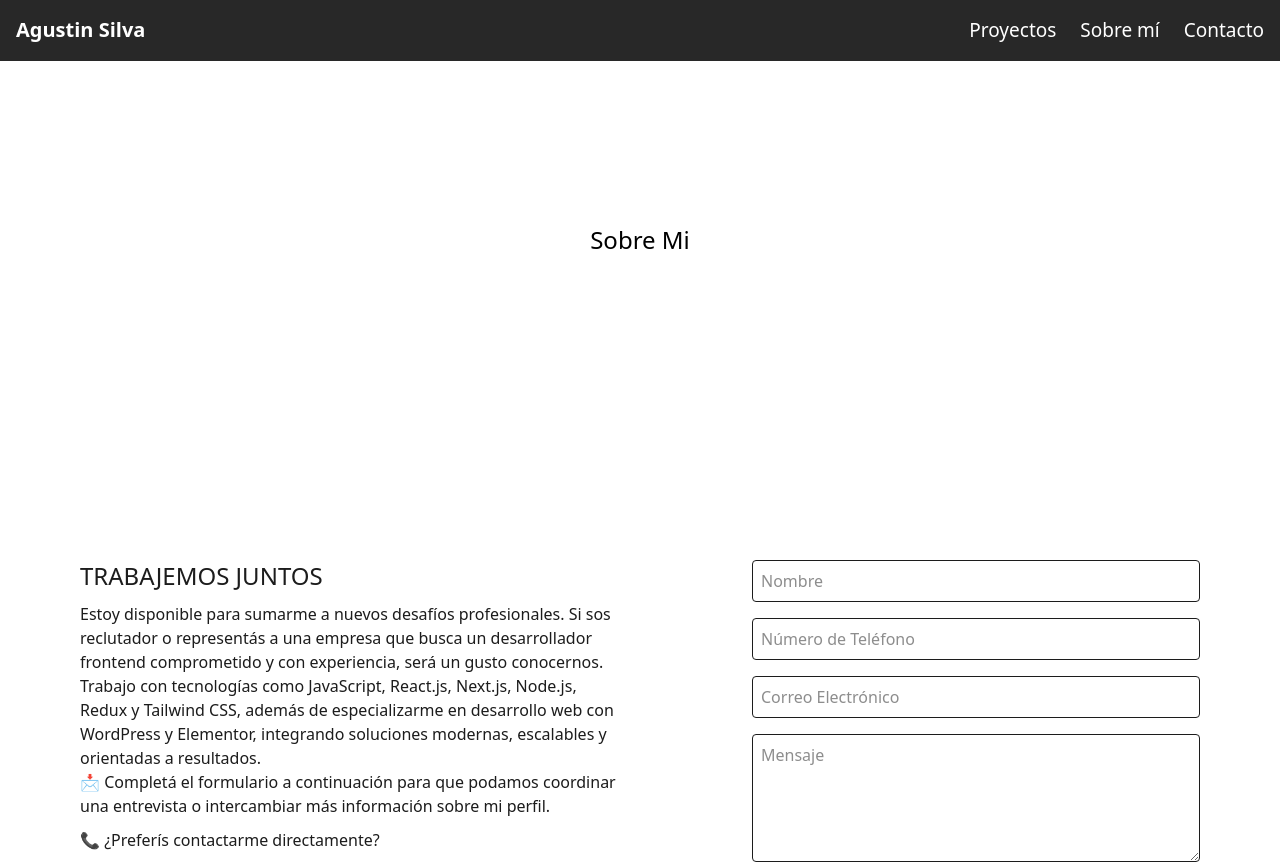
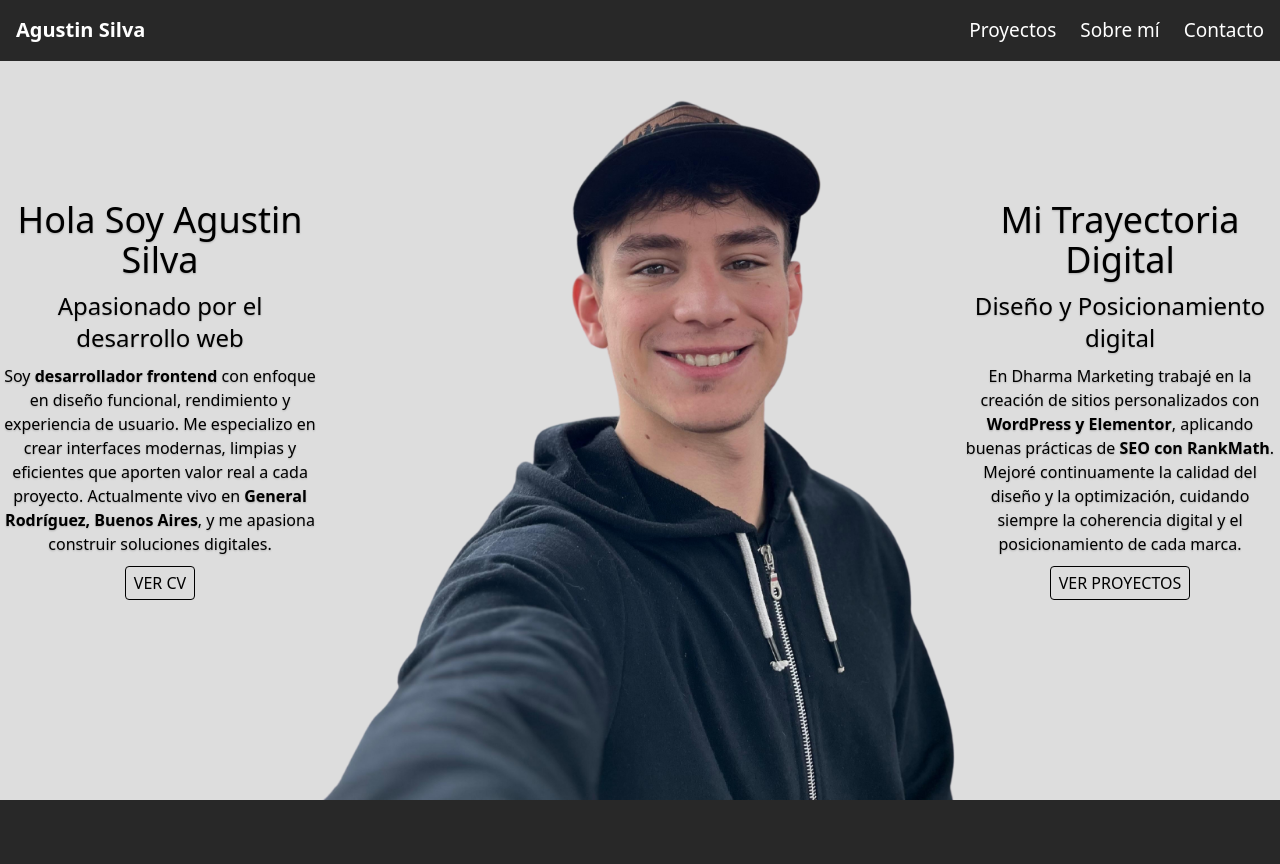
Before and after one commit to Agusilva7/Portfolio, a Next.js app: page /sobre-mi in a window 1280 px wide. Shown: the top 864 px of the page. Built offline with nearby package versions, Linux system fonts and the light colour scheme.

Commit message:
Update About

```diff
--- a/src/app/sobre-mi/page.js
+++ b/src/app/sobre-mi/page.js
@@ -1,7 +1,37 @@
+import Experience from "@/components/Experience";
+import Image from "next/image";
+import Link from "next/link";
+
 export default function SobreMi(){
     return(
-        <div className="h-[60vh] mx-auto flex justify-center items-center">
-            <h1 className="text-black text-2xl">Sobre Mi</h1>
+        <div className=" flex flex-col w-full justify-center  bg-cover " style={{ textShadow: "0 1px 2px rgba(0, 0, 0, 0.2)" }} >
+            <div className="w-full flex flex-col lg:flex-row container mx-auto h-lvh items-center ">
+
+                <div className="absolute inset-0 h-lvh bg-[#1c1c1c]/15 z-10" />
+
+                <section className="w-full h-[550px] md:[650px] lg:h-auto lg:w-1/4 text-black flex flex-col px-5 md:px-8 lg:px-0 gap-1 lg:gap-2.5 justify-end lg:justify-center items-center text-center z-20">
+                    <h1 className="text-2xl md:text-3xl lg:text-4xl">Hola Soy Agustin Silva</h1>
+                    <h2 className="text-[19px] md:text-2xl">Apasionado por el desarrollo web</h2>
+                    <p>Soy <b>desarrollador frontend</b> con enfoque en diseño funcional, rendimiento y experiencia de usuario. Me especializo en crear interfaces modernas, limpias y eficientes que aporten valor real a cada proyecto. Actualmente vivo en <b>General Rodríguez, Buenos Aires</b>, y me apasiona construir soluciones digitales.</p>
+                    <button className="border-1 px-2 py-1 rounded text-base uppercase">Ver CV</button>
+                </section>
+
+                <section className="w-full lg:w-3/6 z-11 h-[650px] md:h-[550px] lg:h-full  relative"><Image src={"/foto-con-gorra.png"}
+                alt="Fondo-yo"
+                fill
+                className="object-cover md:object-contain lg:object-cover object-bottom "
+                priority/></section>
+
+                <section className="w-full  h-[500px] lg:h-full  lg:w-1/4 text-black z-20  hidden md:flex flex-col px-5 md:px-8 lg:px-0 container mx-auto gap-1 lg:gap-2.5 justify-center items-center text-center ">
+                    <h2 className="text-2xl md:text-3xl lg:text-4xl">Mi Trayectoria Digital</h2>
+                    <h3 className="text-[19px] md:text-2xl">Diseño y Posicionamiento digital</h3>
+                    <p>En Dharma Marketing trabajé en la creación de sitios personalizados con <b>WordPress y Elementor</b>, aplicando buenas prácticas de <b>SEO con RankMath</b>. Mejoré continuamente la calidad del diseño y la optimización, cuidando siempre la coherencia digital y el posicionamiento de cada marca.</p>
+                     <button className="border-1 px-2 py-1 rounded text-base uppercase"><Link href={"/proyectos"}>Ver Proyectos</Link></button>
+                </section>
+
+            </div>
+            <Experience/>
+
         </div>
     )
 }
--- a/src/components/Projects.jsx
+++ b/src/components/Projects.jsx
@@ -30,7 +30,7 @@ export default function Projects(){
                 project.map((elemento)=>{
 
                     return(
-                        <Link key={elemento.id} href={`/proyectos${elemento.link}`} className="w-full lg:w-1/3 ">
+                        <Link key={elemento.id} href={`/proyectos${elemento.link}`}  className="w-full lg:w-1/3 ">
                             <div  style={{backgroundImage:elemento.image}} className=" bg-cover h-[450px] flex items-end justify-center  text-2xl text-white">
 
                                 <section className="bg-gradient-to-b from-transparent to-[#1c1c1c] w-full p-5">
--- a/src/components/Proyect.jsx
+++ b/src/components/Proyect.jsx
@@ -113,7 +113,7 @@ export default function Proyectos(){
 
                         <section id={elemento.link} key={elemento.id} className="container mx-auto flex flex-col xl:flex-row-reverse gap-8">
                             <div className="w-full xl:w-1/2 bg-white p-6 rounded h-[300px] md:h-[400px] relative hover:rotate-1 transition duration-500 ease-in-out">
-                                <Link href={elemento.url} target="_blank">
+                                <Link href={elemento.url} target="_blank" >
                                     <Image
                                     src={elemento.img}
                                     alt={elemento.name}
```
Also changed, not shown: public/foto-con-gorra.png (added), public/pc.jpeg (added).
